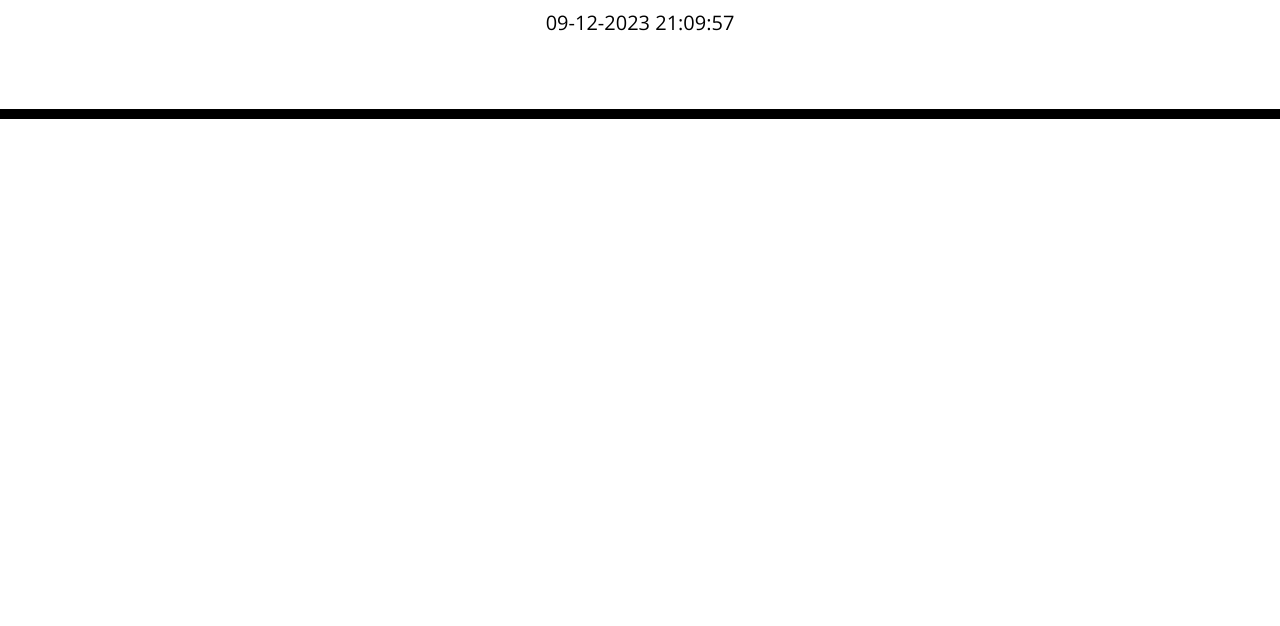
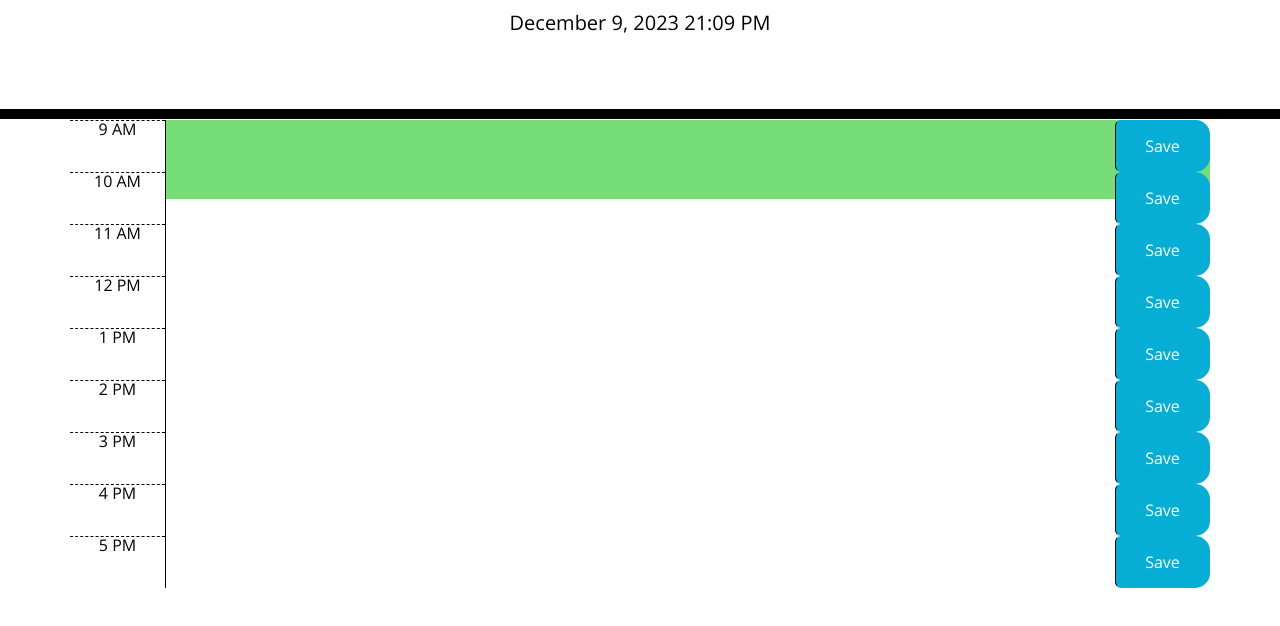
Before and after one commit to kenigreg/Work-Day-Scheduler, a plain HTML site: page starter/index.html in a window 1280 px wide. Shown: the part 168-794 px from the top of the page. Drawn offline with nearby package versions, Linux system fonts and the light colour scheme.

Commit message:
Implemented the Time blocks in the JS file and HTML

```diff
--- a/starter/index.html
+++ b/starter/index.html
@@ -33,6 +33,9 @@
     </header>
     <div class="container">
       <!-- Timeblocks go here -->
+      <div id="hr9" class="row time-block future">
+
+      </div>
     </div>
 
     <script src="https://cdnjs.cloudflare.com/ajax/libs/jquery/3.2.1/jquery.min.js"></script>
--- a/starter/script.js
+++ b/starter/script.js
@@ -1,15 +1,34 @@
+let txt1; let txt2; let txt3;
+
 const now = dayjs()
 
+//jquery to target the current day element
 const currentDay = $("#currentDay")
 
+//Function to generate current day
 const updateDate = () => {
-  const currentTime = dayjs().format('DD-MM-YYYY HH:mm:ss');
+  const currentTime = now.format('MMMM D, YYYY HH:mm A');
   currentDay.text(currentTime);
 };
 updateDate();
 
 setInterval(updateDate, 1000);
 
-const workTime = ['9AM', '10AM', '11AM', '12PM', '1PM', '2PM', '3PM', '4PM', '5PM']
+const workTime = now.format('h:mm A');
 
-console.log(now);
+
+const workTableTime = ['9 AM', '10 AM', '11 AM', '12 PM', '1 PM', '2 PM', '3 PM', '4 PM', '5 PM'];
+
+//Function to create Elements for the Timeblocks, Text Area and Save button
+function createElements() {
+
+  workTableTime.forEach((time, index) => {
+    txt1 = $("<div></div>").addClass( "col-md-1 hour" ).text(time);
+    txt2 = $("<textarea></textarea>").addClass( "col-md-10 description" );
+    txt3 = $("<button></button>").addClass("btn saveBtn col-md-1").text("Save");
+    $( "#hr9" ).append(txt1, txt2, txt3);
+
+  })
+
+}
+createElements();
```
